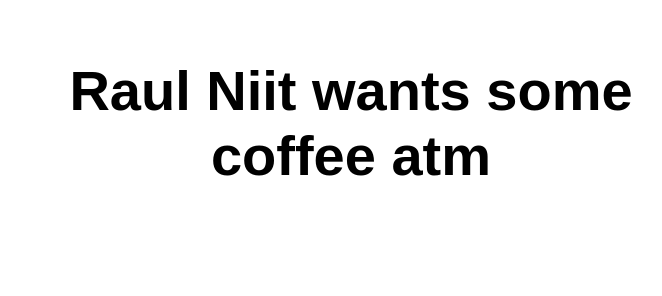
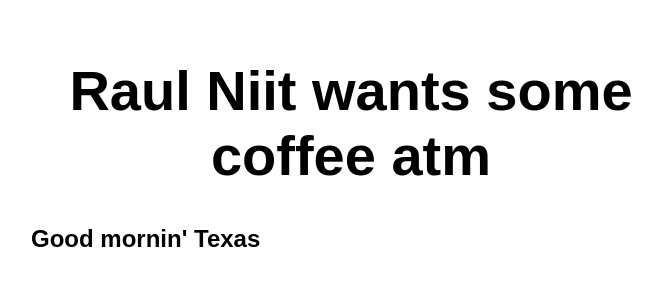
Before and after one commit to niiduk13/utcloud2021niit, a plain HTML site: page index.html in a window 1280 px wide. Shown: the whole page, without its empty margins (289-951 px from the left). Drawn offline with Linux system fonts and the light colour scheme.

Commit message:
Update index.html

```diff
--- a/index.html
+++ b/index.html
@@ -11,6 +11,7 @@
 <body>
   <main>
     <h1>Raul Niit wants some coffee atm</h1>
+    <h2>Good mornin' Texas</h2>
   </main>
 </body>
 
```
